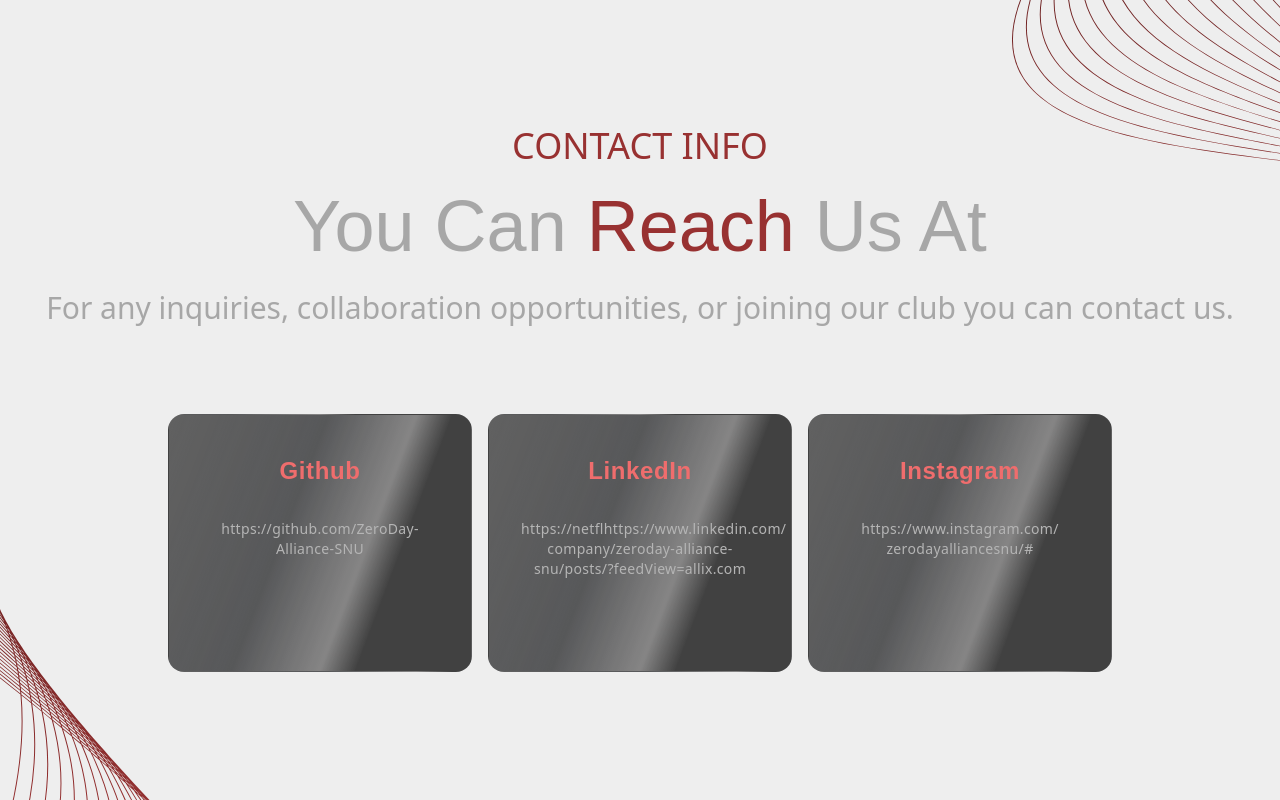
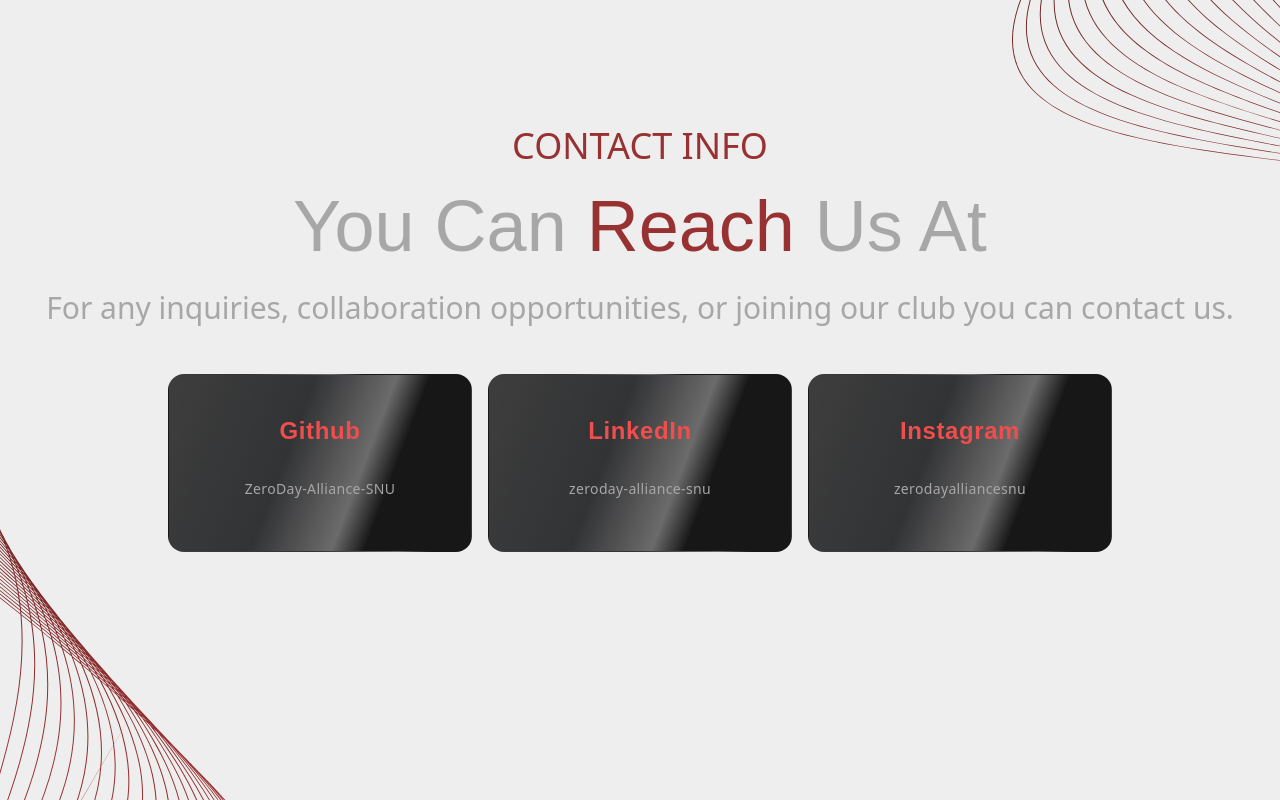
Before and after one commit to zerodayalliance/website, a Next.js app: page /contact in a window 1280 px wide. Shown: the top 800 px of the page. Built offline with nearby package versions, Linux system fonts and the light colour scheme; a web font is replaced by a local one.

Commit message:
Contact Updated

```diff
--- a/src/components/Contactcard.tsx
+++ b/src/components/Contactcard.tsx
@@ -1,28 +1,6 @@
 "use client";
 
 import { HoverEffect } from "@/components/ui/card-hover-effect";
-
-
-export const projects = [
-  {
-    title: "Github",
-    description:
-      "https://github.com/ZeroDay-Alliance-SNU",
-    link: "https://github.com/ZeroDay-Alliance-SNU",
-  },
-  {
-    title: "LinkedIn",
-    description:
-    "https://netflhttps://www.linkedin.com/ company/zeroday-alliance-snu/posts/?feedView=allix.com",
-    link: "https://netflhttps://www.linkedin.com/company/zeroday-alliance-snu/posts/?feedView=allix.com",
-  },
-  {
-    title: "Instagram",
-    description:
-      "https://www.instagram.com/ zerodayalliancesnu/#",
-    link: "https://www.instagram.com/zerodayalliancesnu/#",
-  },
-];
 
 export default function Contactcard() {
   return (
@@ -31,3 +9,25 @@
     </div>
   );
 }
+
+
+export const projects = [
+  {
+    title: "Github",
+    description:
+      "ZeroDay-Alliance-SNU",
+    link: "https://github.com/ZeroDay-Alliance-SNU",
+  },
+  {
+    title: "LinkedIn",
+    description:
+    "zeroday-alliance-snu",
+    link: "https://netflhttps://www.linkedin.com/company/zeroday-alliance-snu/posts/?feedView=allix.com",
+  },
+  {
+    title: "Instagram",
+    description:
+      "zerodayalliancesnu",
+    link: "https://www.instagram.com/zerodayalliancesnu/#",
+  },
+];
--- a/src/components/ui/card-hover-effect.tsx
+++ b/src/components/ui/card-hover-effect.tsx
@@ -14,7 +14,7 @@
   }[];
   className?: string;
 }) => {
-  const [hoveredIndex, setHoveredIndex] = useState<number | null>(null);
+  let [hoveredIndex, setHoveredIndex] = useState<number | null>(null);
 
   return (
     <div
@@ -34,7 +34,7 @@
           <AnimatePresence>
             {hoveredIndex === idx && (
               <motion.span
-                className="absolute inset-0 mt-10 h-full w-full bg-neutral dark:bg-slate-800/[0.8] block  rounded-3xl"
+                className="absolute inset-0 h-full w-full bg-neutral-400 dark:bg-slate-800/[0.8] block  rounded-3xl"
                 layoutId="hoverBackground"
                 initial={{ opacity: 0 }}
                 animate={{
@@ -68,7 +68,7 @@
   return (
     <div
       className={cn(
-        "rounded-2xl h-full w-full dark:bg-[linear-gradient(96.79deg,#171717_0%,#323335_0%,rgba(90,90,90,0%)_49%,#171717_100%)] bg-[linear-gradient(110.775deg,rgba(23,23,23,82%)_0%,#323335_40%,rgba(75,74,74,80%)_62%,#171717_71%)] p-4 overflow-hidden opacity-[0.8] border border-transparent dark:border-white/[0.2] mt-10 group-hover:border-slate-700 relative z-20",
+        "rounded-2xl h-full w-full p-4 overflow-hidden bg-[linear-gradient(110.775deg,rgba(23,23,23,82%)_0%,#323335_40%,rgba(75,74,74,80%)_62%,#171717_71%)] border border-transparent dark:border-white/[0.2] group-hover:border-slate-700 relative z-20",
         className
       )}
     >
@@ -86,12 +86,7 @@
   children: React.ReactNode;
 }) => {
   return (
-    <h4
-      className={cn(
-        "text-tertiary text-2xl font-iceberg text-center font-bold tracking-wide mt-2",
-        className
-      )}
-    >
+    <h4 className={cn("text-tertiary text-2xl font-iceberg text-center font-bold tracking-wide mt-2", className)}>
       {children}
     </h4>
   );
@@ -106,7 +101,7 @@
   return (
     <p
       className={cn(
-        "mt-8 dark:text-white text-onhold mb-5 text-center tracking-wide leading-relaxed text-sm",
+        "mt-8  dark:text-white text-onhold mb-5 text-center tracking-wide leading-relaxed text-sm",
         className
       )}
     >
```
Also changed, not shown: src/components/Contacttext.tsx (renamed from src/components/Contacttext.jsx).
